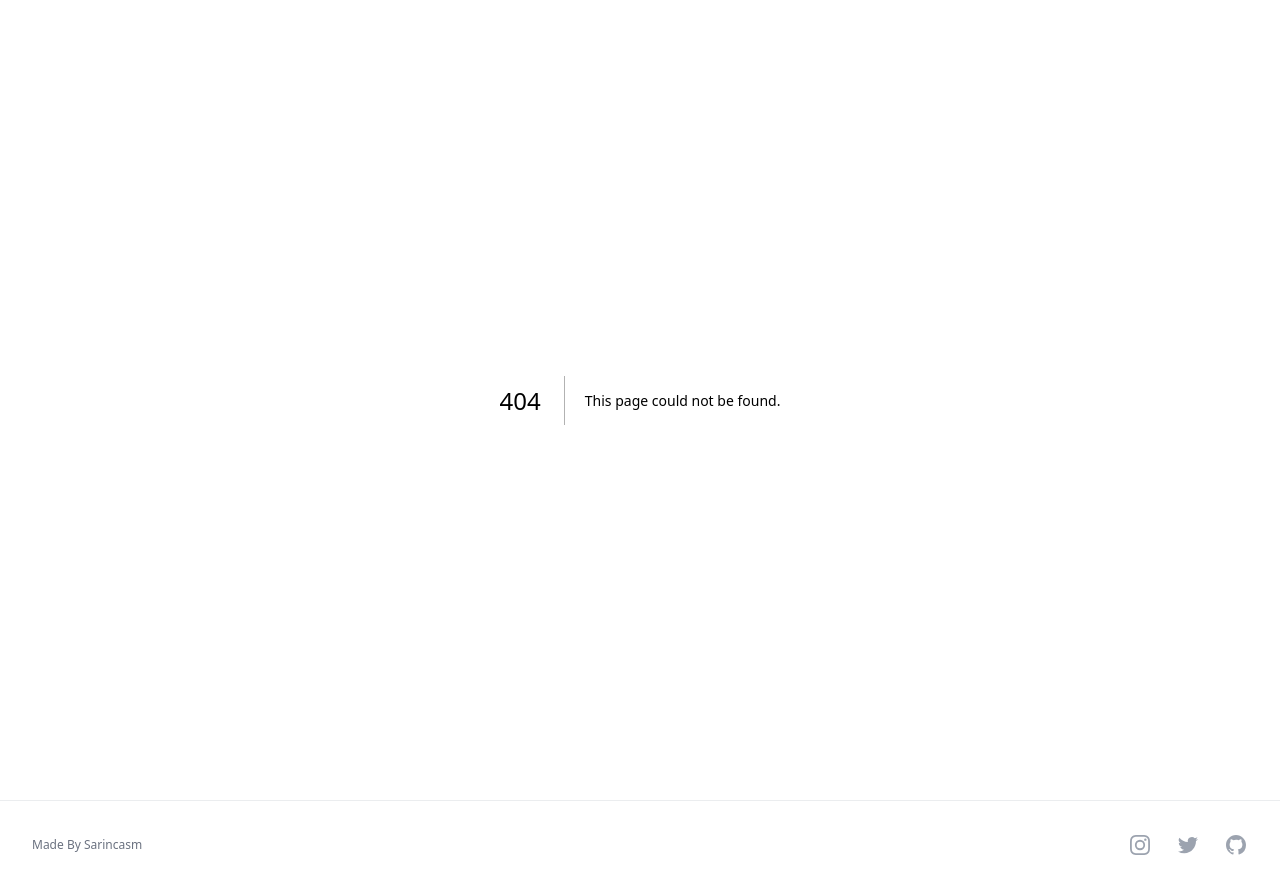
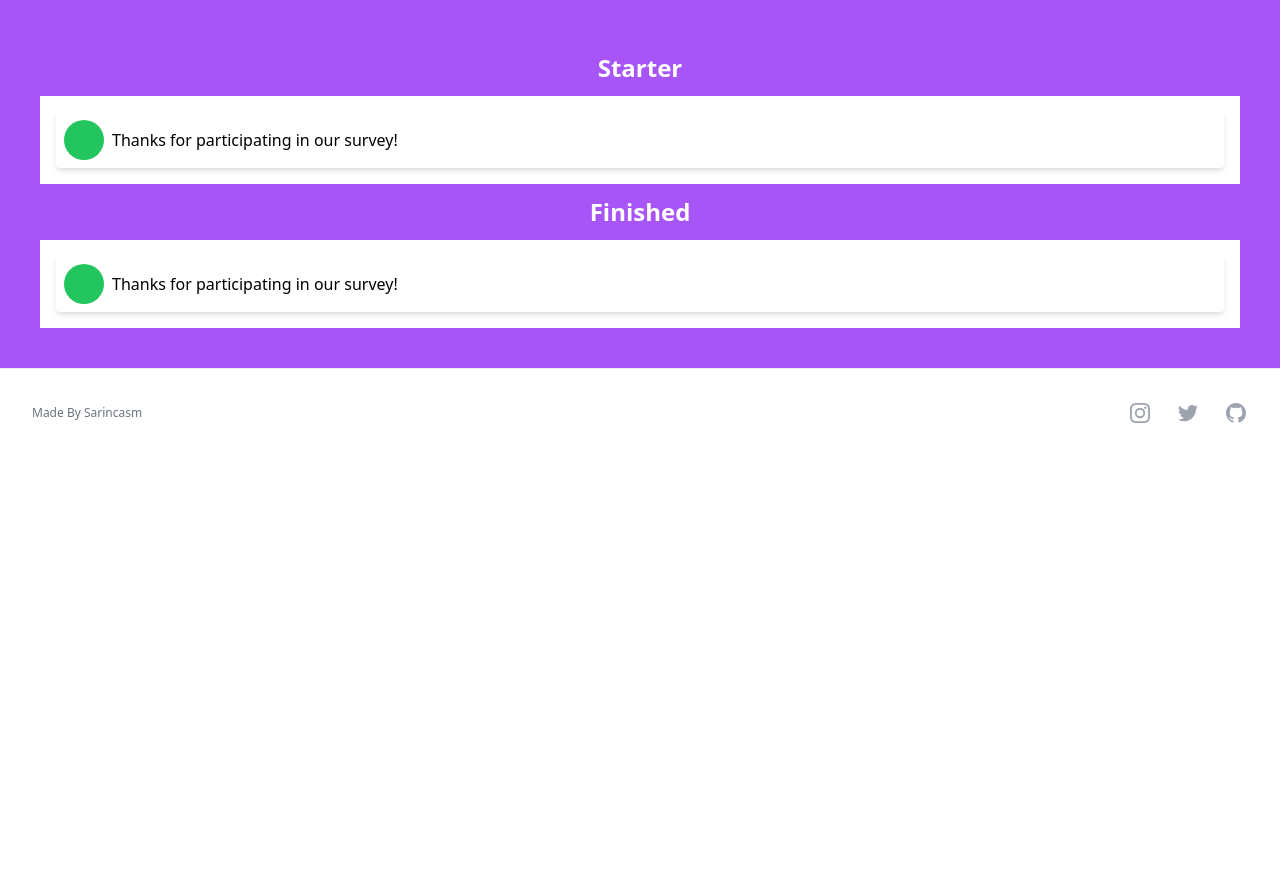
Before and after one commit to sarincasm/jar-of-dirt, a Next.js app in the folder style/css-fundamentals/: page /flexbox/growing-shrinking/alert in a window 1280 px wide. Before the commit this address had no page. Shown: the top 894 px of the page. After the commit the page ends 800 px from the top, so only its background shows below. Built offline with nearby package versions, Linux system fonts and the light colour scheme.

Commit message:
CSS Fundamentals Flexbox: Alert - Starter

```diff
--- /dev/null
+++ b/style/css-fundamentals/app/flexbox/growing-shrinking/alert/page.tsx
@@ -0,0 +1,42 @@
+function renderStarter() {
+	return (
+		<section className="p-4 bg-white">
+			<div className="flex items-center shadow-md rounded p-2">
+				<div className="flex w-10 h-10 justify-center items-center bg-green-500 text-white rounded-full mr-2"></div>
+				<div className="flex-grow">
+					Thanks for participating in our survey!
+				</div>
+			</div>
+		</section>
+	)
+}
+
+function renderDone() {
+	return (
+		<section className="p-4 bg-white">
+			<div className="flex items-center shadow-md rounded p-2">
+				<div className="flex w-10 h-10 justify-center items-center bg-green-500 text-white rounded-full mr-2"></div>
+				<div className="flex-grow">
+					Thanks for participating in our survey!
+				</div>
+			</div>
+		</section>
+	)
+}
+
+export default function Page() {
+	return (
+		<main className="bg-purple-500">
+			<div className="p-10">
+				<h2 className="text-2xl font-bold my-3 text-center text-white">
+					Starter
+				</h2>
+				{renderStarter()}
+				<h2 className="text-2xl font-bold my-3 text-center text-white">
+					Finished
+				</h2>
+				{renderDone()}
+			</div>
+		</main>
+	)
+}
--- a/style/css-fundamentals/app/flexbox/growing-shrinking/page.tsx
+++ b/style/css-fundamentals/app/flexbox/growing-shrinking/page.tsx
@@ -14,6 +14,16 @@ export default function Page() {
 				title: categoryTitle,
 			},
 		},
+		{
+			href: '/alert',
+			title: 'Alert',
+			description: 'Alert',
+			date: '2023-05-23',
+			category: {
+				href: `${base}`,
+				title: categoryTitle,
+			},
+		},
 	].map((post) => ({...post, href: base + post.href}))
 
 	const mainTitle = 'Directions and Alignment'
--- a/style/css-fundamentals/app/flexbox/growing-shrinking/sidebar/page.tsx
+++ b/style/css-fundamentals/app/flexbox/growing-shrinking/sidebar/page.tsx
@@ -28,7 +28,7 @@ function renderDone() {
 					<li>Contact</li>
 				</ul>
 			</nav>
-			<main className="p-4 border-2 border-solid border-black grow">
+			<main className="p-4 border-2 border-solid border-black grow shrink-0">
 				<h1 className="text-3xl font-bold">Welcome to Thingstore</h1>
 				<p>Please enjoy your time shopping!</p>
 			</main>
```
